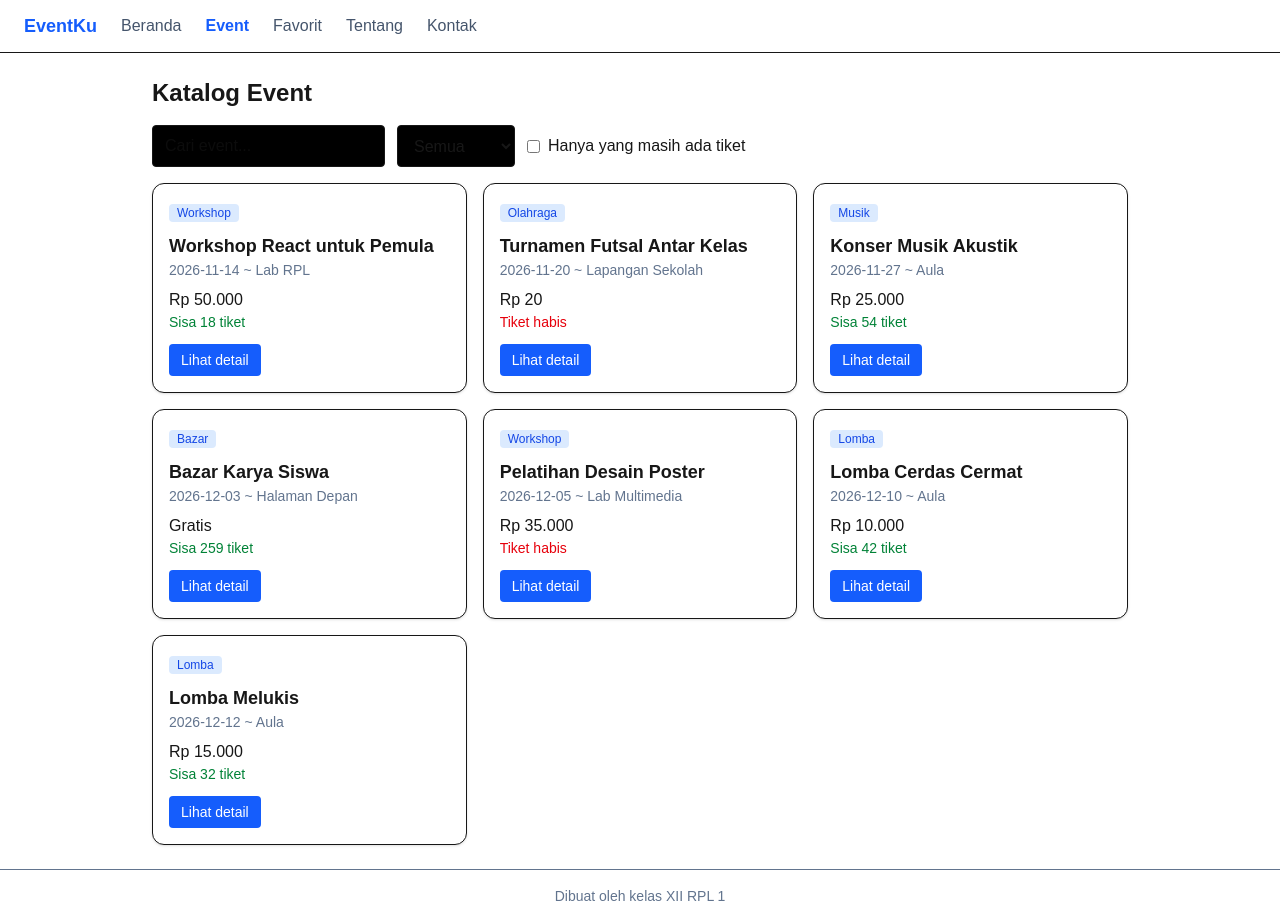
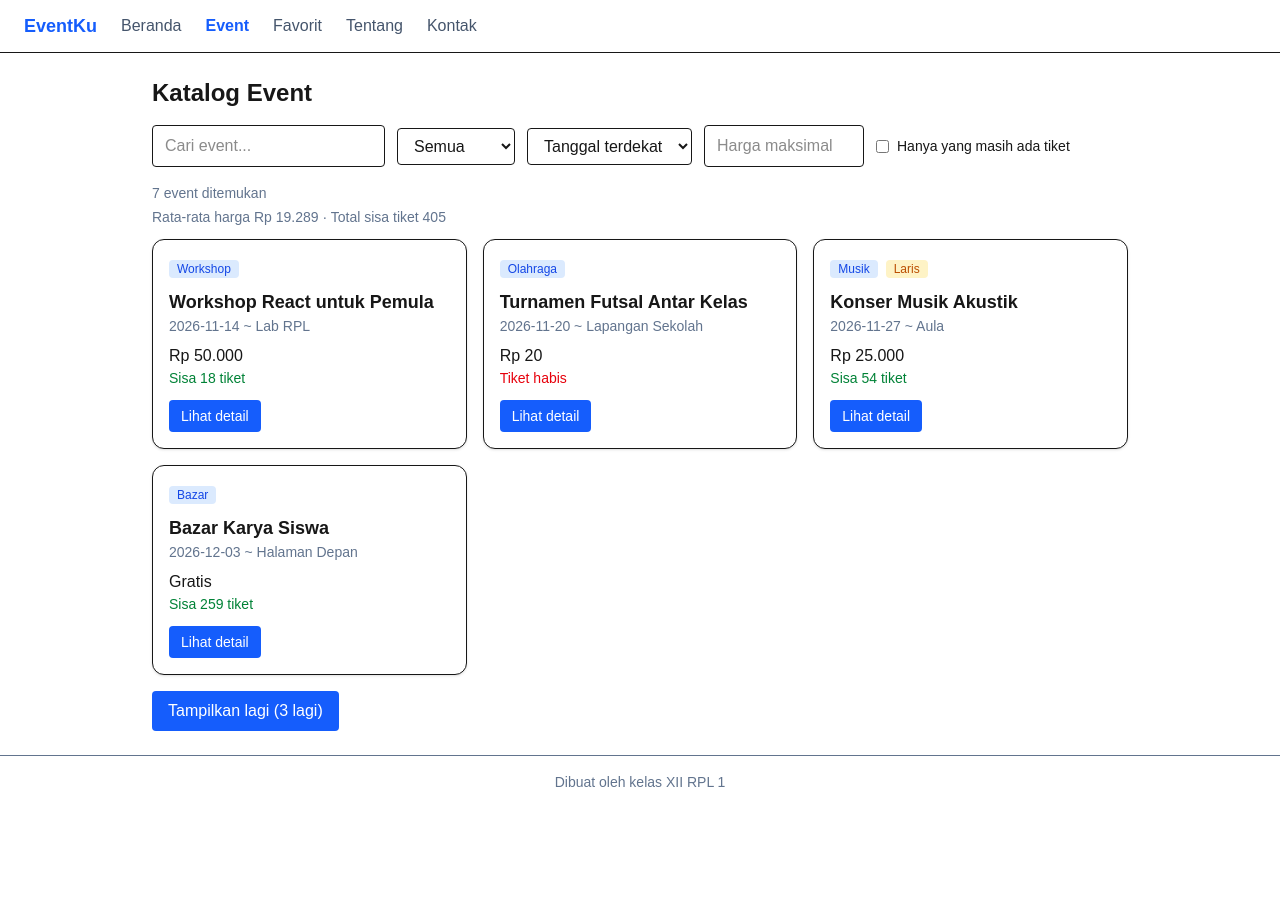
Before and after one commit to alh1-pixel/senin1-buatproject, a Next.js app: page /event in a window 1280 px wide. After the commit the page ends 808 px from the top, so only its background shows below. Built offline with nearby package versions, Linux system fonts and the light colour scheme.

Commit message:
Tambah urutan, harga maksimal, statistik, checkbox, dan tampilkan lagi pada katalog event

```diff
--- a/app/event/[id]/page.tsx
+++ b/app/event/[id]/page.tsx
@@ -2,6 +2,7 @@ import { notFound } from "next/navigation";
 import { events, rupiah } from "@/data/events";
 import FormPesan from "@/components/FormPesan";
 import TombolFavorit from "@/components/TombolFavorit";
+import Link from "next/link";
 
 export default async function Detail({ params }: PageProps<"/event/[id]">) {
   const { id } = await params;
@@ -9,6 +10,9 @@ export default async function Detail({ params }: PageProps<"/event/[id]">) {
   if (!event) notFound();
 
   const sisa = event.kuota - event.terisi;
+  const terkait = events.filter(
+    (e) => e.kategori === event.kategori && e.id !== event.id,
+  );
   return (
     <article className="rounded-xl border bg-white p-6">
       <span className="rounded bg-blue-100 px-2 py-0.5 text-xs text-blue-700">
@@ -32,6 +36,25 @@ export default async function Detail({ params }: PageProps<"/event/[id]">) {
           Tiket sudah habis.
         </p>
       )}
+      <section className="mt-8 border-t pt-4">
+        <h2 className="text-lg font-semibold">Event terkait</h2>
+        {terkait.length === 0 ? (
+          <p className="mt-2 text-slate-500">Belum ada event terkait.</p>
+        ) : (
+          <ul className="mt-2 space-y-1">
+            {terkait.map((e) => (
+              <li key={e.id}>
+                <Link
+                  href={`/event/${e.id}`}
+                  className="text-blue-600 hover:underline"
+                >
+                  {e.judul}
+                </Link>
+              </li>
+            ))}
+          </ul>
+        )}
+      </section>
     </article>
   );
 }
--- a/components/KartuEvent.tsx
+++ b/components/KartuEvent.tsx
@@ -3,11 +3,17 @@ import { rupiah, type Event } from "@/data/events";
 
 export default function KartuEvent({ event }: { event: Event }) {
   const sisa = event.kuota - event.terisi;
+  const laris = sisa > 0 && event.terisi / event.kuota >= 0.5;
   return (
     <div className="rounded-xl border bg-white p-4 shadow-sm">
       <span className="rounded bg-blue-100 px-2 py-0.5 text-xs text-blue-700">
         {event.kategori}
       </span>
+      {laris && (
+        <span className="ml-2 rounded bg-amber-100 px-2 py-0.5 text-xs font-medium text-amber-700">
+          Laris
+        </span>
+      )}
       <h3 className="mt-2 text-lg font-semibold">{event.judul}</h3>
       <p className="text-sm text-slate-500">
         {event.tanggal} ~ {event.lokasi}
--- a/components/KatalogInteraktif.tsx
+++ b/components/KatalogInteraktif.tsx
@@ -1,57 +1,109 @@
 "use client";
-import { useState } from "react";
-import type { Event } from "@/data/events";
+import { useEffect, useState } from "react";
+import { rupiah, type Event } from "@/data/events";
 import KartuEvent from "./KartuEvent";
+import KontrolKatalog from "./KontrolKatalog";
+
+const JUMLAH_AWAL = 4;
+
 export default function KatalogInteraktif({ events }: { events: Event[] }) {
   const [cari, setCari] = useState("");
   const [kategori, setKategori] = useState("Semua");
+  const [urut, setUrut] = useState("tanggal");
+  const [tampil, setTampil] = useState(JUMLAH_AWAL);
   const [hanyaTersedia, setHanyaTersedia] = useState(false);
+  const [batasHarga, setBatasHarga] = useState("");
+
+  useEffect(() => {
+    // eslint-disable-next-line react-hooks/set-state-in-effect
+    setUrut(localStorage.getItem("urut") ?? "tanggal");
+  }, []);
+
+  function ubahUrut(nilai: string) {
+    setUrut(nilai);
+    localStorage.setItem("urut", nilai);
+    setTampil(JUMLAH_AWAL);
+  }
 
   const daftarKategori = ["Semua", ...new Set(events.map((e) => e.kategori))];
   const hasil = events.filter(
     (e) =>
       e.judul.toLowerCase().includes(cari.toLowerCase()) &&
       (kategori === "Semua" || e.kategori === kategori) &&
-      (!hanyaTersedia || e.terisi < e.kuota),
+      (!hanyaTersedia || e.terisi < e.kuota) &&
+      (batasHarga === "" || e.harga <= Number(batasHarga)),
   );
+
+  const tersusun = [...hasil].sort((a, b) => {
+    if (urut === "murah") return a.harga - b.harga;
+    if (urut === "mahal") return b.harga - a.harga;
+    if (urut === "nama") return a.judul.localeCompare(b.judul);
+    return a.tanggal.localeCompare(b.tanggal);
+  });
+
+  const totalHarga = tersusun.reduce((jumlah, e) => jumlah + e.harga, 0);
+  const rataHarga =
+    tersusun.length > 0 ? Math.round(totalHarga / tersusun.length) : 0;
+  const totalSisa = tersusun.reduce(
+    (jumlah, e) => jumlah + (e.kuota - e.terisi),
+    0,
+  );
+
+  const terlihat = tersusun.slice(0, tampil);
+  const sisaKartu = tersusun.length - terlihat.length;
 
   return (
     <div>
-      <div className="mb-4 flex flex-wrap gap-3">
-        <input
-          value={cari}
-          onChange={(e) => setCari(e.target.value)}
-          placeholder="Cari event..."
-          className="rounded border bg-black px-3 py-2"
-        />
-        <select
-          value={kategori}
-          onChange={(e) => setKategori(e.target.value)}
-          className="rounded border bg-black px-3 py-2"
-        >
-          {daftarKategori.map((k) => (
-            <option key={k}>{k}</option>
-          ))}
-        </select>
-        <label className="flex items-center gap-2">
-          <input
-            type="checkbox"
-            checked={hanyaTersedia}
-            onChange={(e) => setHanyaTersedia(e.target.checked)}
-            className="rounded border bg-black"
-          />
-          Hanya yang masih ada tiket
-        </label>
-      </div>
-      {hasil.length === 0 ? (
-        <p className="text-slate-500">Tidak ada event yang ditemukan.</p>
+      <KontrolKatalog
+        cari={cari}
+        onCari={(nilai) => {
+          setCari(nilai);
+          setTampil(JUMLAH_AWAL);
+        }}
+        kategori={kategori}
+        onKategori={(nilai) => {
+          setKategori(nilai);
+          setTampil(JUMLAH_AWAL);
+        }}
+        daftarKategori={daftarKategori}
+        urut={urut}
+        onUrut={ubahUrut}
+        hanyaTersedia={hanyaTersedia}
+        onHanyaTersedia={(nilai) => {
+          setHanyaTersedia(nilai);
+          setTampil(JUMLAH_AWAL);
+        }}
+        batasHarga={batasHarga}
+        onBatasHarga={(nilai) => {
+          setBatasHarga(nilai);
+          setTampil(JUMLAH_AWAL);
+        }}
+      />
+      <p className="mb-1 text-sm text-slate-500">
+        {tersusun.length} event ditemukan
+      </p>
+      {tersusun.length > 0 && (
+        <p className="mb-3 text-sm text-slate-500">
+          Rata-rata harga {rupiah(rataHarga)} · Total sisa tiket {totalSisa}
+        </p>
+      )}
+      {tersusun.length === 0 ? (
+        <p className="text-slate-500">Tidak ada event yang cocok</p>
       ) : (
         <div className="grid gap-4 sm:grid-cols-2 lg:grid-cols-3">
-          {hasil.map((e) => (
+          {terlihat.map((e) => (
             <KartuEvent key={e.id} event={e} />
           ))}
         </div>
       )}
+      {sisaKartu > 0 && (
+        <button
+          onClick={() => setTampil(tampil + JUMLAH_AWAL)}
+          className="mt-4 rounded bg-blue-600 px-4 py-2 text-white hover:bg-blue-700"
+        >
+          Tampilkan lagi ({sisaKartu} lagi)
+        </button>
+      )}
     </div>
   );
 }
--- /dev/null
+++ b/components/KontrolKatalog.tsx
@@ -0,0 +1,73 @@
+type Props = {
+  cari: string;
+  onCari: (nilai: string) => void;
+  kategori: string;
+  onKategori: (nilai: string) => void;
+  daftarKategori: string[];
+  urut: string;
+  onUrut: (nilai: string) => void;
+  hanyaTersedia: boolean;
+  onHanyaTersedia: (nilai: boolean) => void;
+  batasHarga: string;
+  onBatasHarga: (nilai: string) => void;
+};
+
+export default function KontrolKatalog({
+  cari,
+  onCari,
+  kategori,
+  onKategori,
+  daftarKategori,
+  urut,
+  onUrut,
+  hanyaTersedia,
+  onHanyaTersedia,
+  batasHarga,
+  onBatasHarga,
+}: Props) {
+  return (
+    <div className="mb-4 flex flex-wrap items-center gap-3">
+      <input
+        value={cari}
+        onChange={(e) => onCari(e.target.value)}
+        placeholder="Cari event..."
+        className="rounded border bg-white px-3 py-2"
+      />
+      <select
+        value={kategori}
+        onChange={(e) => onKategori(e.target.value)}
+        className="rounded border bg-white px-3 py-2"
+      >
+        {daftarKategori.map((k) => (
+          <option key={k}>{k}</option>
+        ))}
+      </select>
+      <select
+        value={urut}
+        onChange={(e) => onUrut(e.target.value)}
+        className="rounded border bg-white px-3 py-2"
+      >
+        <option value="tanggal">Tanggal terdekat</option>
+        <option value="murah">Harga termurah</option>
+        <option value="mahal">Harga termahal</option>
+        <option value="nama">Nama A-Z</option>
+      </select>
+      <input
+        type="number"
+        min="0"
+        value={batasHarga}
+        onChange={(e) => onBatasHarga(e.target.value)}
+        placeholder="Harga maksimal"
+        className="w-40 rounded border bg-white px-3 py-2"
+      />
+      <label className="flex items-center gap-2 text-sm">
+        <input
+          type="checkbox"
+          checked={hanyaTersedia}
+          onChange={(e) => onHanyaTersedia(e.target.checked)}
+        />
+        Hanya yang masih ada tiket
+      </label>
+    </div>
+  );
+}
```
